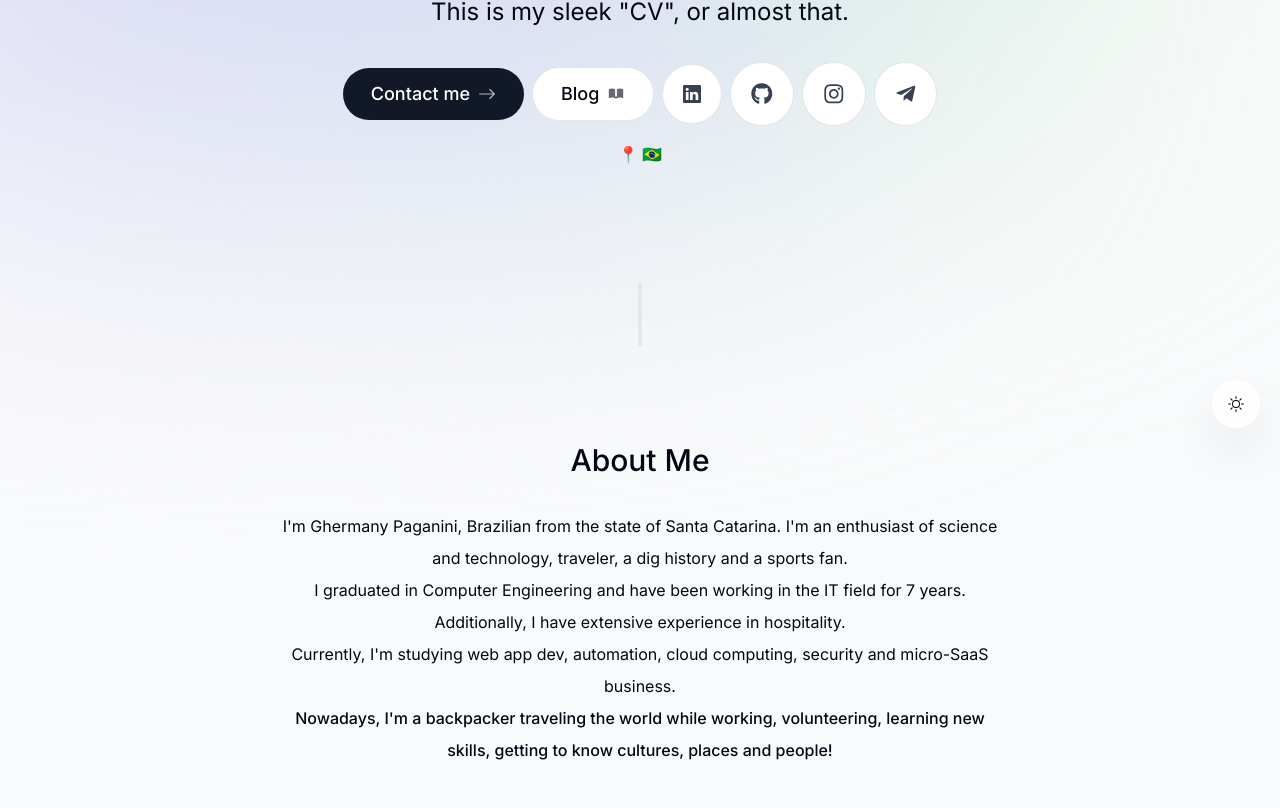
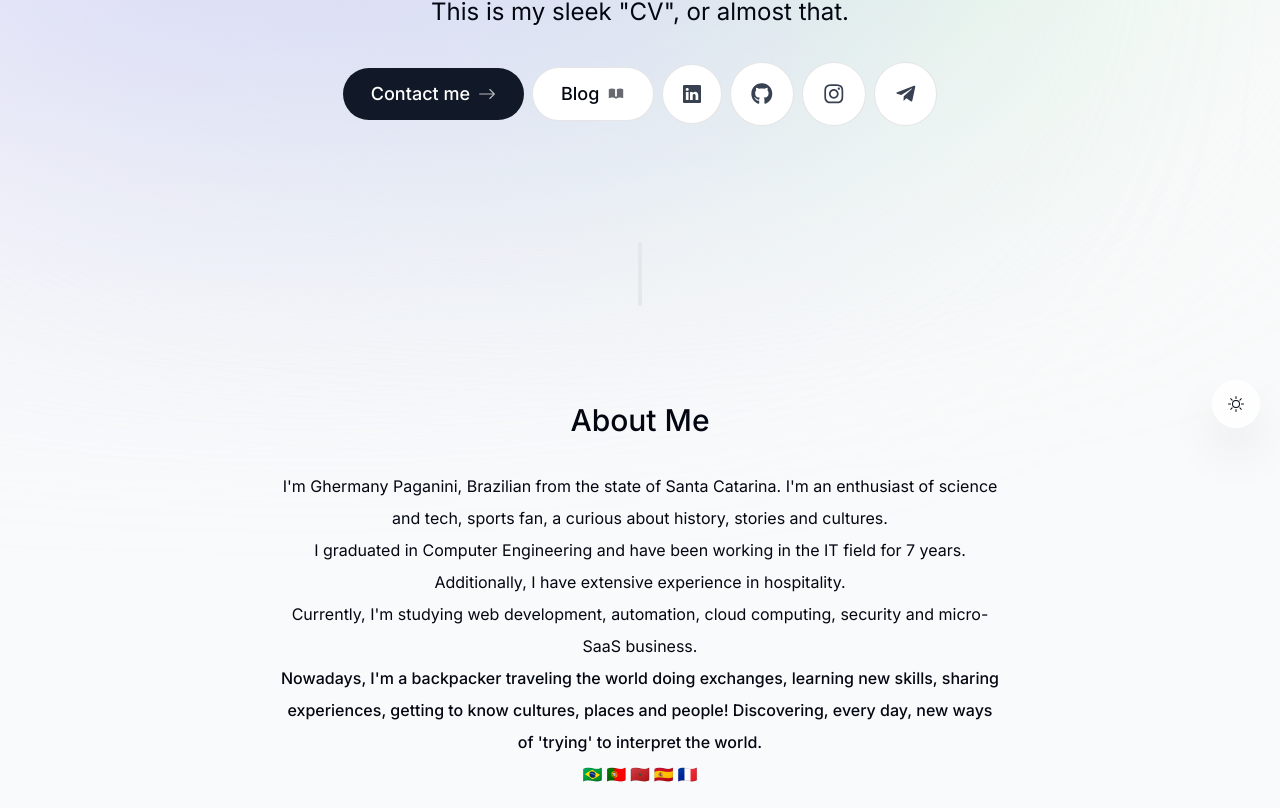
Before and after one commit to ghermanypaganini/portfolio, a Next.js app: page / in a window 1280 px wide. Shown: the part 352-1160 px from the top of the page. Built offline with nearby package versions, Linux system fonts and the light colour scheme; no server answers.

Commit message:
ajuste de descrições

```diff
--- a/components/about.tsx
+++ b/components/about.tsx
@@ -20,8 +20,8 @@ export default function About() {
       <SectionHeading>About me</SectionHeading>
       <p>
         I'm Ghermany Paganini, Brazilian from the state of Santa Catarina. I'm
-        an enthusiast of science and technology, traveler, a dig history and a
-        sports fan.{" "}
+        an enthusiast of science and tech, sports fan, a curious about history,
+        stories and cultures.{" "}
       </p>
       <p>
         I graduated in Computer Engineering and have been working in the IT
@@ -30,18 +30,21 @@ export default function About() {
       </p>
       <p>
         {" "}
-        Currently, I'm studying web app dev, automation, cloud computing,
+        Currently, I'm studying web development, automation, cloud computing,
         security and micro-SaaS business.
       </p>
       <p>
         <span className="font-medium">
           {" "}
-          Nowadays, I'm a backpacker traveling the world while working,
-          volunteering, learning new skills, getting to know cultures, places
-          and people!
+          Nowadays, I'm a backpacker traveling the world doing exchanges,
+          learning new skills, sharing experiences, getting to know cultures,
+          places and people! Discovering, every day, new ways of 'trying' to
+          interpret the world.
         </span>
         <span className="italic"></span>
       </p>
+      <p></p>
+      <span className="font-bold"> 🇧🇷 🇵🇹 🇲🇦 🇪🇸 🇫🇷 </span>{" "}
     </motion.section>
   );
 }
--- a/components/intro.tsx
+++ b/components/intro.tsx
@@ -157,9 +157,7 @@ export default function Intro() {
         className="mb-5 mt-4 px-4 font-medium sm:text-1.5xl"
         initial={{ opacity: 0, y: 100 }}
         animate={{ opacity: 1, y: 0 }}
-      >
-        <span className="font-bold">📍 🇧🇷 </span>{" "}
-      </motion.h1>
+      ></motion.h1>
     </section>
   );
 }
```
